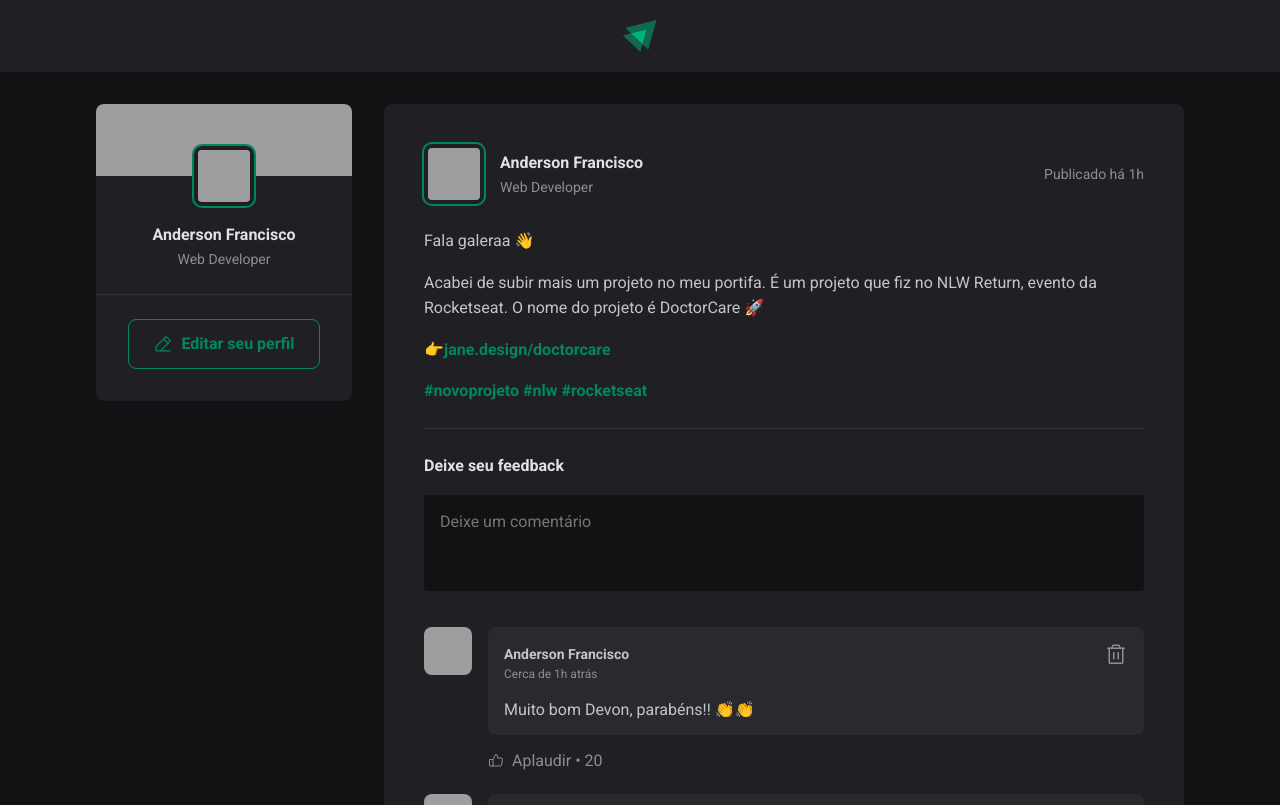
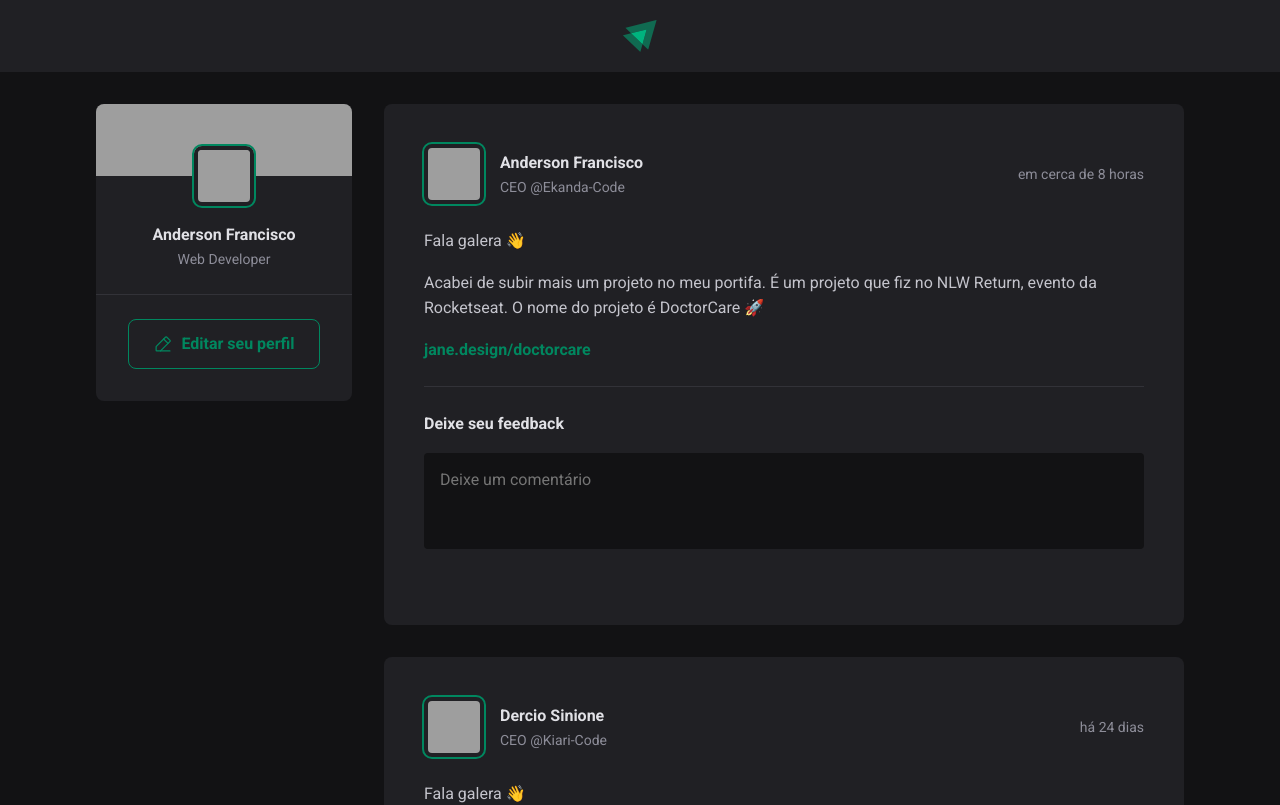
Before and after one commit to andersonigfrancisco/Vite-React, a React (Vite) app: page / in a window 1280 px wide. Shown: the top 805 px of the page. Built offline with nearby package versions, Linux system fonts and the light colour scheme; grey boxes are pictures that could not be loaded.

Commit message:
add useState

```diff
--- a/package.json
+++ b/package.json
@@ -9,6 +9,7 @@
     "preview": "vite preview"
   },
   "dependencies": {
+    "date-fns": "^2.28.0",
     "phosphor-react": "^1.4.1",
     "react": "^18.2.0",
     "react-dom": "^18.2.0"
--- a/src/App.jsx
+++ b/src/App.jsx
@@ -20,7 +20,7 @@
       { type: 'paragraph', content: 'Acabei de subir mais um projeto no meu portifa. É um projeto que fiz no NLW Return, evento da Rocketseat. O nome do projeto é DoctorCare 🚀' },
       { type: 'link', content: 'jane.design/doctorcare' },
     ],
-    publishedAt: new Date('2022-05-03 20:00:00'),
+    publishedAt: new Date('2022-08-03 20:00:00'),
   },
   {
     id: 2,
@@ -34,7 +34,7 @@
       { type: 'paragraph', content: 'Acabei de subir mais um projeto no meu portifa. É um projeto que fiz no NLW Return, evento da Rocketseat. O nome do projeto é DoctorCare 🚀' },
       { type: 'link', content: 'jane.design/doctorcare' },
     ],
-    publishedAt: new Date('2022-05-10 20:00:00'),
+    publishedAt: new Date('2022-07-10 20:00:00'),
   },
 ];
 
--- a/src/Components/Post.jsx
+++ b/src/Components/Post.jsx
@@ -1,32 +1,63 @@
 import styles from './post.module.css';
 import { Comment } from './Comment';
 import { Avatar } from './Avatar';
+import {useState} from 'react'
 
-export function Post(props) {
-  console.log(props)
+import { format, formatDistanceToNow } from 'date-fns';
+import ptBR from 'date-fns/locale/pt-BR';
+
+
+export function Post({ author, publishedAt, content }) {
+
+  const [comments,setComment] = useState([])
+
+  const publishedDateFormatted = format(publishedAt, "d 'de' LLLL 'às' HH:mm'h'", {
+    locale: ptBR,
+  });
+
+  const publishedDateRelativeToNow = formatDistanceToNow(publishedAt, {
+    locale: ptBR,
+    addSuffix: true
+  });
+
+  function handleCrateNewComment() {
+
+    event.preventDefault();
+
+    setComment([...comments,comments.length+1]);
+
+  }
+
   return (
 
     <article className={styles.post}>
       <header>
         <div className={styles.author}>
-        <Avatar src="https://github.com/andersonigfrancisco.png" />
+          <Avatar src={author.avatarUrl} />
           <div className={styles.authorInfo}>
-            <strong>Anderson Francisco</strong>
-            <span>Web Developer</span>
+            <strong>{author.name}</strong>
+            <span>{author.role}</span>
           </div>
         </div>
 
-        <time title="11 de Maio às 08:13h" dateTime="2022-05-11 08:13:00">Publicado há 1h</time>
+        <time title={publishedDateFormatted} dateTime={publishedAt.toISOString()}>
+          {publishedDateRelativeToNow}
+        </time>
+
       </header>
 
       <div className={styles.content}>
-        <p>Fala galeraa 👋</p>
-        <p>Acabei de subir mais um projeto no meu portifa. É um projeto que fiz no NLW Return, evento da Rocketseat. O nome do projeto é DoctorCare 🚀</p>
-        <p>👉<a href="">jane.design/doctorcare</a></p>
-        <p><a href="">#novoprojeto #nlw #rocketseat</a></p>
+        {content.map(line => {
+          if (line.type === 'paragraph') {
+            return <p>{line.content}</p>;
+          } else if (line.type === 'link') {
+            return <p><a href="#">{line.content}</a></p>
+          }
+        })}
       </div>
 
-      <form className={styles.commentForm}>
+      <form onSubmit={handleCrateNewComment} className={styles.commentForm}>
+
         <strong>Deixe seu feedback</strong>
 
         <textarea
@@ -36,12 +67,16 @@
         <footer>
           <button type="submit">Publicar</button>
         </footer>
+
       </form>
 
       <div className={styles.commentList}>
-        <Comment />
-        <Comment />
-        <Comment />
+
+        {
+          comments.map(comment => {
+            return <Comment />
+          })
+        }
       </div>
     </article>
   )
```
Also changed, not shown: 1 other file (tests, documents, lock files or other folders).
